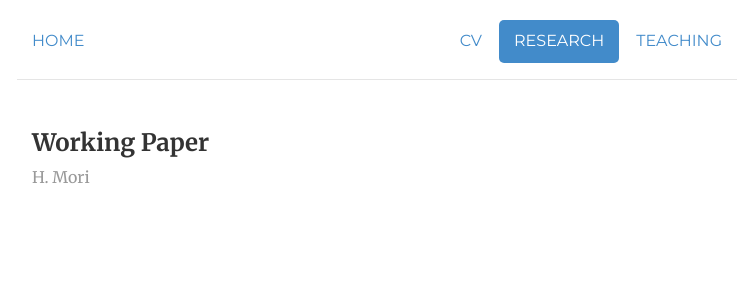
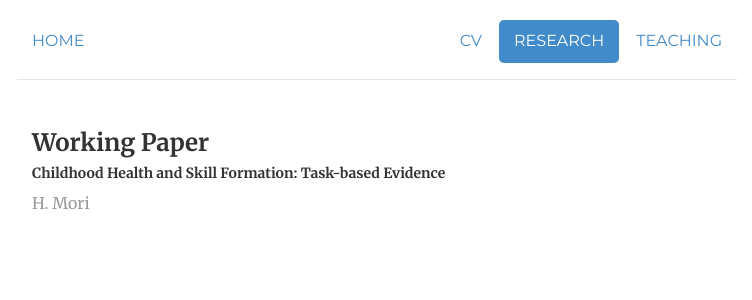
Before and after one commit to morihiroaki/morihiroaki.github.io, a Jekyll site: the page built from research.html, in a window 1280 px wide. Shown: the top 300 px of the page, without its empty margins (263-1015 px from the left). Built offline with Jekyll 4.4.1, drawn with Linux system fonts in a browser that asks for light colours.

Commit message:
Update research.html

```diff
--- a/research.html
+++ b/research.html
@@ -8,6 +8,7 @@ description:
 ---
 <div class="container">
 <h3>Working Paper</h3>
+<h5>Childhood Health and Skill Formation: Task-based Evidence</h5>
 <p class="text-muted">H. Mori</p>
 </div>
   <!--/div-->
```
